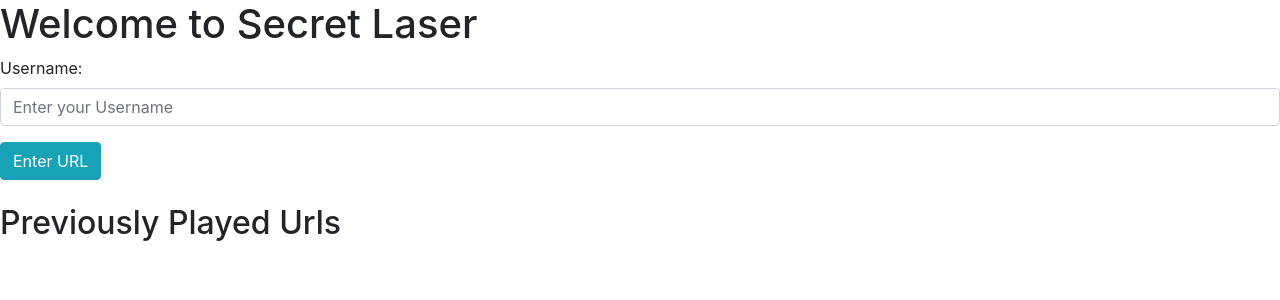
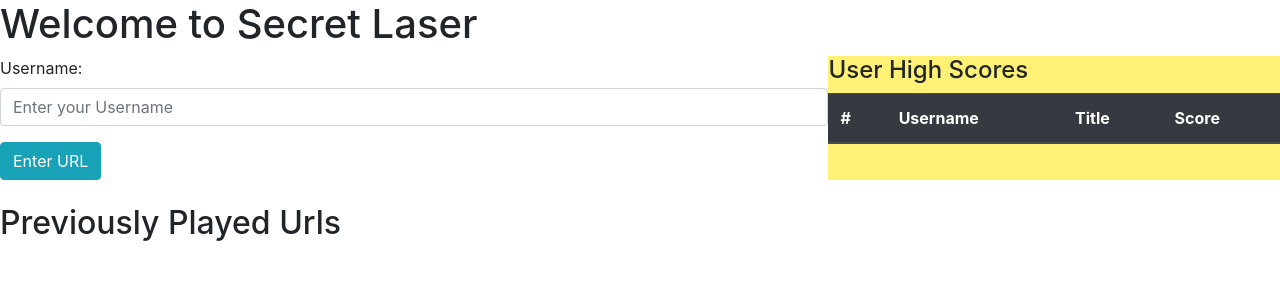
Before and after one commit to NickyEXE/XReader, a PHP site: page / in a window 1280 px wide. Shown: the top 300 px of the page. Run offline with PHP 8.4, Linux system fonts and the light colour scheme; lists and menus that the app fills with data are empty.

Commit message:
finished high score and removed duplicate scores everytime you play a game

```diff
--- a/front-end/css/index.css
+++ b/front-end/css/index.css
@@ -4,3 +4,41 @@
   position: absolute;
   width: 40px;
 }
+.wrapper {
+  margin: 20px;
+}
+.flexItemContainer {
+  padding-top: 15px;
+  padding-bottom: 15px;
+  margin: 10px;
+  box-sizing: border-box;
+}
+
+
+@flex-height: 760px;
+.flex-container {
+    display: flex;
+    flex-direction: row;
+    flex-wrap: nowrap;
+    justify-content: flex-start;
+    align-content: stretch;
+    align-items: stretch;
+    height: @flex-height;
+}
+
+.flex-item:nth-child(1) {
+  order: 0;
+  flex: 3 1 auto;
+  align-self: auto;
+  .flexItemContainer;
+  margin-right: 0;
+}
+
+.flex-item:nth-child(2) {
+  order: 0;
+  flex: 1 1 auto;
+  align-self: auto;
+  background-color: #FFF176;
+  .flexItemContainer;
+  margin-left: 0;
+}
--- a/front-end/index.html
+++ b/front-end/index.html
@@ -24,6 +24,9 @@
 
     <div id="welcomePage"></div>
       <h1> Welcome to Secret Laser</h1>
+
+      <div class="flex-container">
+        <div class="flex-item">
           <form id="form">
             <div class="form-group" style=>
               <label>Username:</label>
@@ -32,6 +35,23 @@
             </div>
             <button id="url-butt" type="button" class="btn btn-info">Enter URL </button>
           </form>
+        </div>
+        <div class="flex-item">
+            <h4> User High Scores</h4>
+            <table class="table table-striped table-dark">
+                <thead>
+                  <tr>
+                    <th scope="col">#</th>
+                    <th scope="col">Username</th>
+                    <th scope="col">Title</th>
+                    <th scope="col">Score</th>
+                  </tr>
+                </thead>
+                <tbody id="user-high-score">
+                </tbody>
+              </table>
+        </div>
+      </div>
 
     <div id="canvasPlaceholder">
 
--- a/front-end/src/adapter.js
+++ b/front-end/src/adapter.js
@@ -25,5 +25,8 @@ const adapter = {
       headers: headers
     })
     .then(res => res.json())
+  },
+  getUserHighScores: () => {
+    return fetch(`${baseURL}/scores/highscore`).then(res => res.json())
   }
 }
--- a/front-end/src/index.js
+++ b/front-end/src/index.js
@@ -11,6 +11,7 @@ function domLoadFunctions(){
   adapter.getPreviousEssays().then(games => addPreviousGameToDom(games))
   container.addEventListener('click', startPreviousGame)
   username.addEventListener('input', showPreviousGames)
+  adapter.getUserHighScores().then(userHighScores => populateUserHighScores(userHighScores))
 
 }
 
@@ -50,7 +51,7 @@ function addPreviousGameToDom(previousGames) {
 
 function previousGameHtml(game){
   const shortenedContent = game.content.slice(0,40)
-  return `<div class="col-sm-3">
+  return `<div class="col-sm-4">
             <div class="card bg-light mb-3">
               <div class="card-block">
                   <h4 id="title" class="card-title">${game.title}</h4>
@@ -88,3 +89,17 @@ function showPreviousGames(e) {
     }
   }
 }
+
+function populateUserHighScores(userHighScores) {
+  userHighScore = document.querySelector('#user-high-score')
+  userHighScores.forEach((highScore, index) => {
+    userHighScore.innerHTML += `<tr>
+                                  <th scope="row">${index + 1}</th>
+                                    <td>${highScore.username}</td>
+                                    <td>${highScore.title}</td>
+                                    <td>${highScore.score}</td>
+                                </tr>`
+  })
+
+
+}
```
Also changed, not shown: 4 other files. Lines whose indentation alone changed are shown as unchanged.
